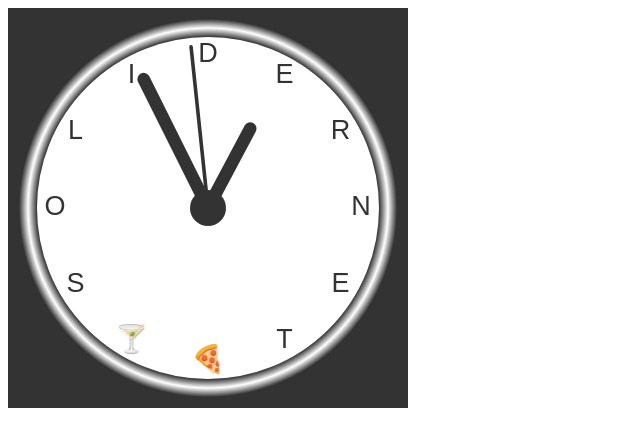
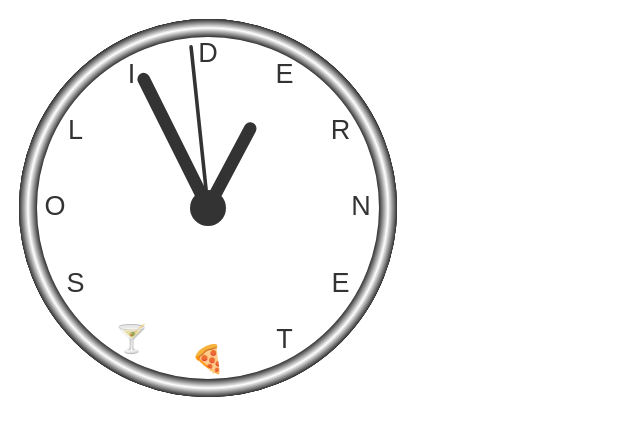
Before and after one commit to ismailhelali/now-journey, a plain HTML site: page watch.html in a window 1280 px wide. Shown: the whole page, without its empty margins (0-640 px from the left). Drawn offline with Linux system fonts and the light colour scheme.

Commit message:
Update watch.html

```diff
--- a/watch.html
+++ b/watch.html
@@ -2,8 +2,7 @@
 <html>
 <body>
 
-<canvas id="canvas" width="400" height="400"
-style="background-color:#333">
+<canvas id="canvas" width="400" height="400">
 </canvas>
 
 <script>
```
